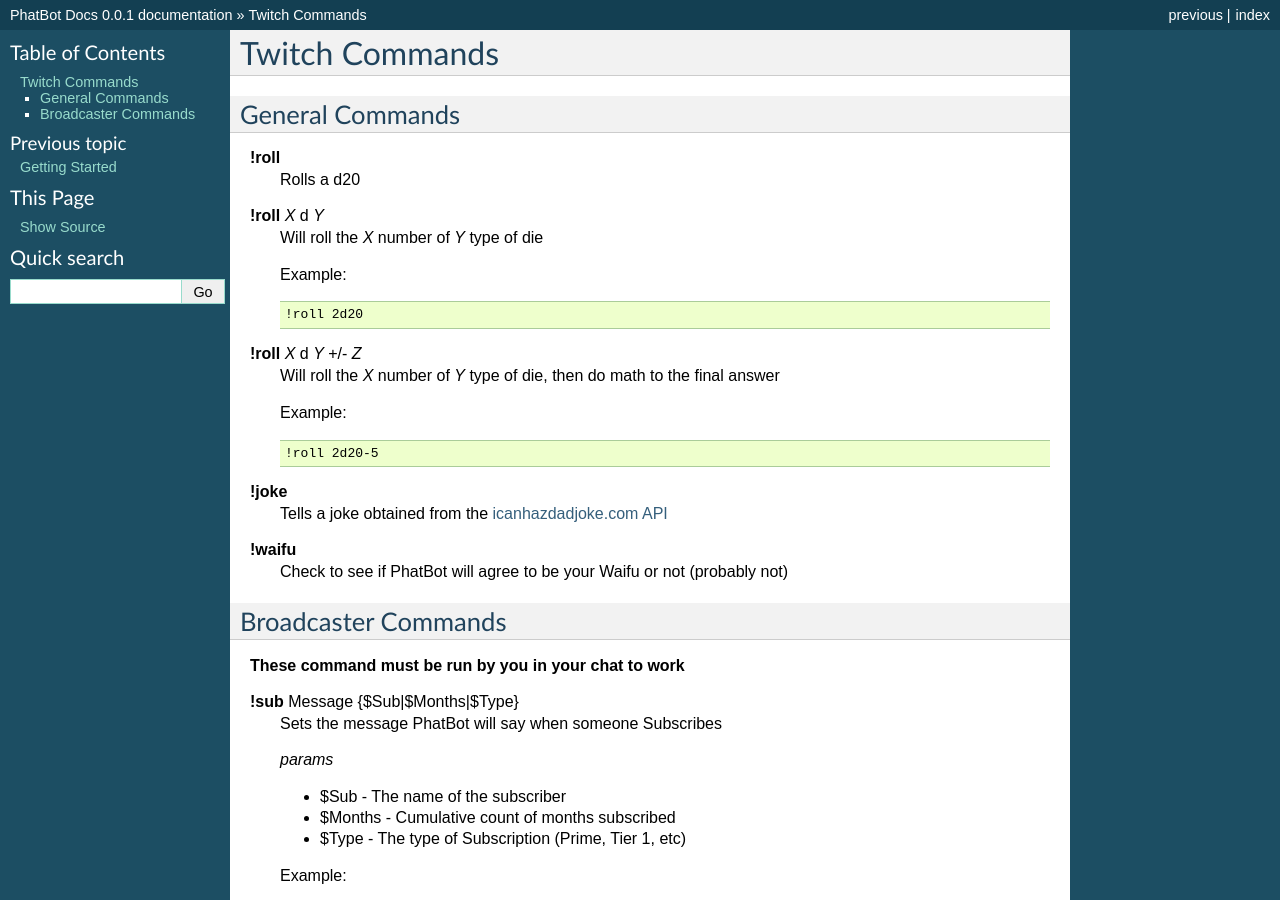
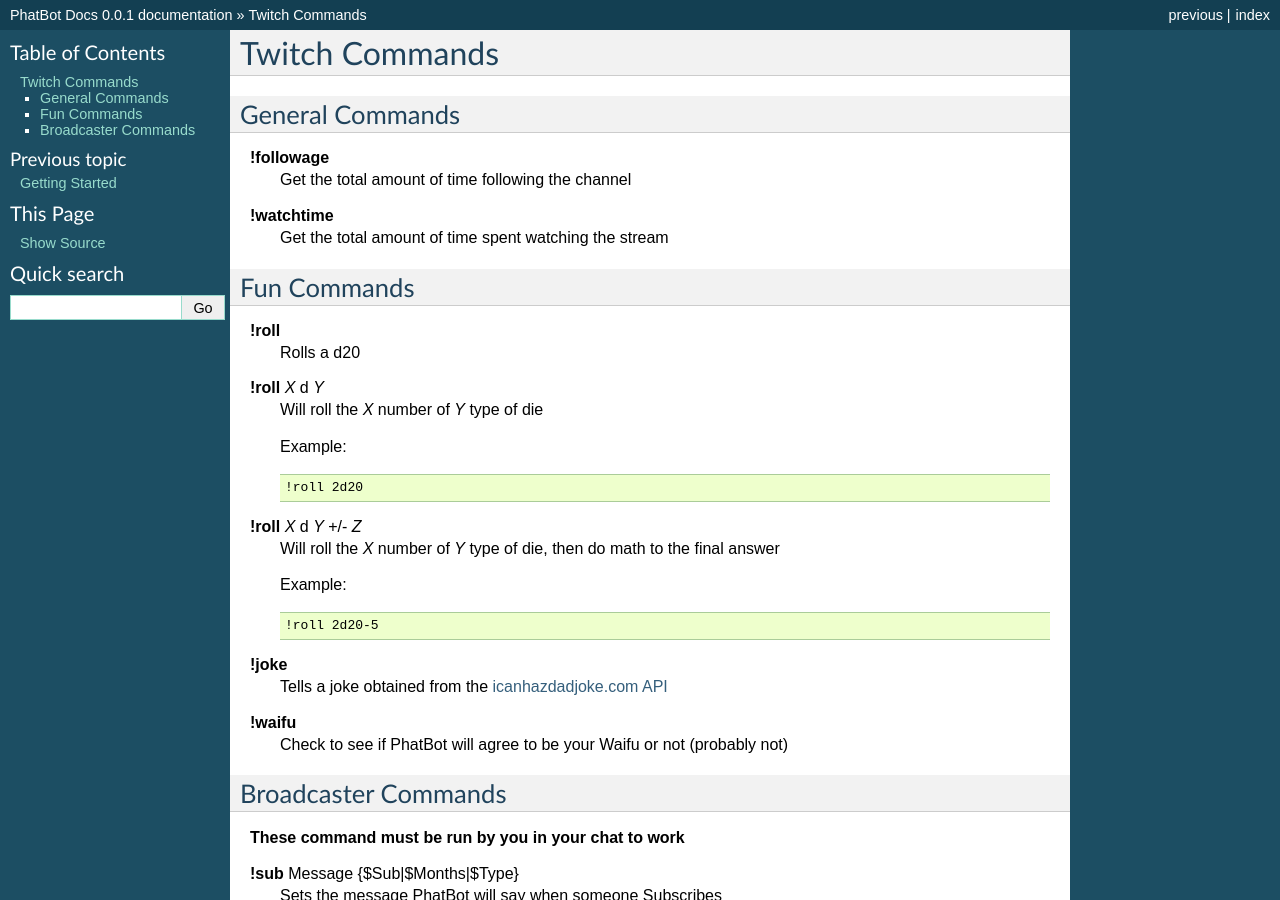
Before and after one commit to Phat32/PhatBot-Docs, a Sphinx documentation site: the page built from docs/pages/twitch/commands.rst, in a window 1280 px wide and 900 px high. Built offline with Sphinx 7.4.7, drawn with Linux system fonts in a browser that asks for light colours.

Commit message:
Added followage and watchtime

```diff
--- a/docs/pages/twitch/commands.rst
+++ b/docs/pages/twitch/commands.rst
@@ -3,6 +3,15 @@ Twitch Commands
 
 General Commands
 ----------------
+
+**!followage**
+  Get the total amount of time following the channel
+
+**!watchtime**
+  Get the total amount of time spent watching the stream
+
+Fun Commands
+------------
 
 **!roll**
   Rolls a d20
```
